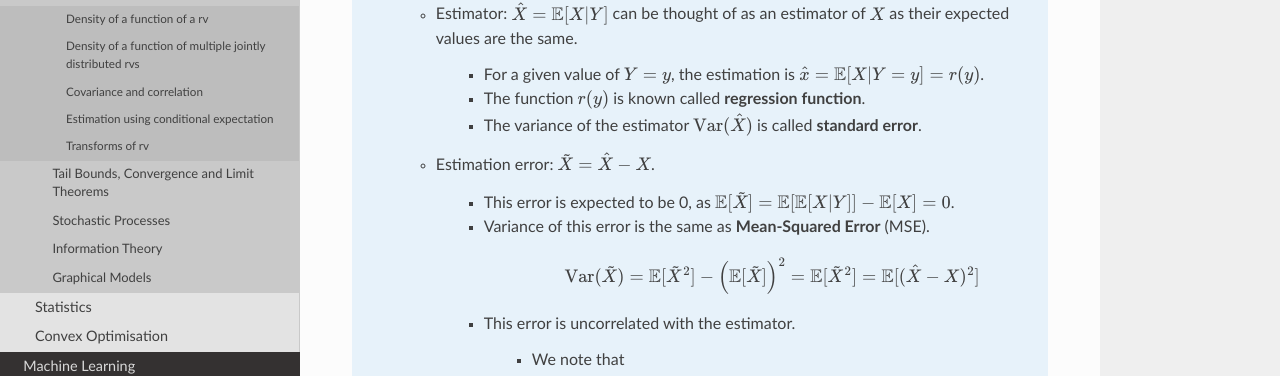
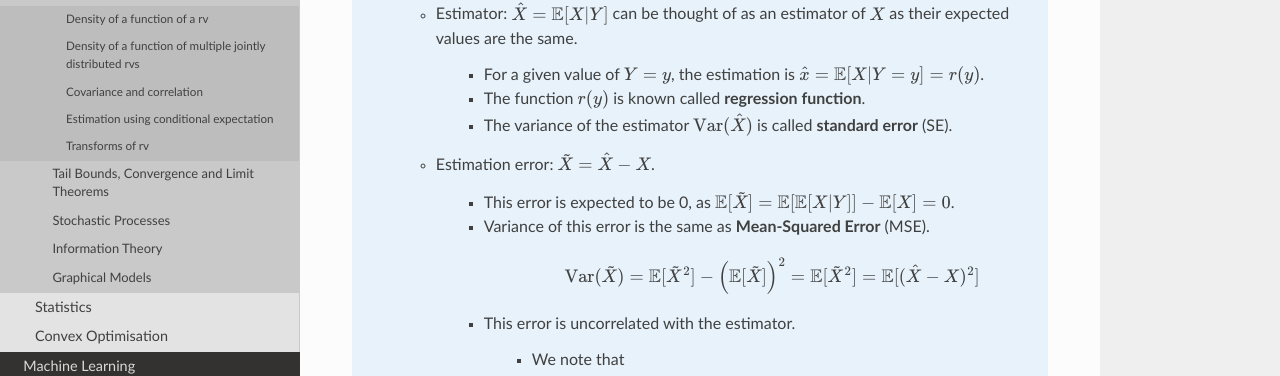
Before and after one commit to uselesstechjunks/leetcode, a Sphinx documentation site: the page built from docs/source/math/prob/func.rst, in a window 1280 px wide and 900 px high, scrolled down 4355 px. Shown: the part 142-518 px from the top of the window. Built offline with Sphinx 7.4.7 and the Read the Docs theme 2.0.0, drawn with Linux system fonts in a browser that asks for light colours.

```diff
--- a/docs/source/math/prob/func.rst
+++ b/docs/source/math/prob/func.rst
@@ -148,7 +148,7 @@ Estimation using conditional expectation
 
 			* For a given value of :math:`Y=y`, the estimation is :math:`\hat{x}=\mathbb{E}[X|Y=y]=r(y)`.
 			* The function :math:`r(y)` is known called **regression function**.
-			* The variance of the estimator :math:`\mathrm{Var}(\hat{X})` is called **standard error**.
+			* The variance of the estimator :math:`\mathrm{Var}(\hat{X})` is called **standard error** (SE).
 		* Estimation error: :math:`\tilde{X}=\hat{X}-X`.
 
 			* This error is expected to be 0, as :math:`\mathbb{E}[\tilde{X}]=\mathbb{E}[\mathbb{E}[X|Y]]-\mathbb{E}[X]=0`.
```
